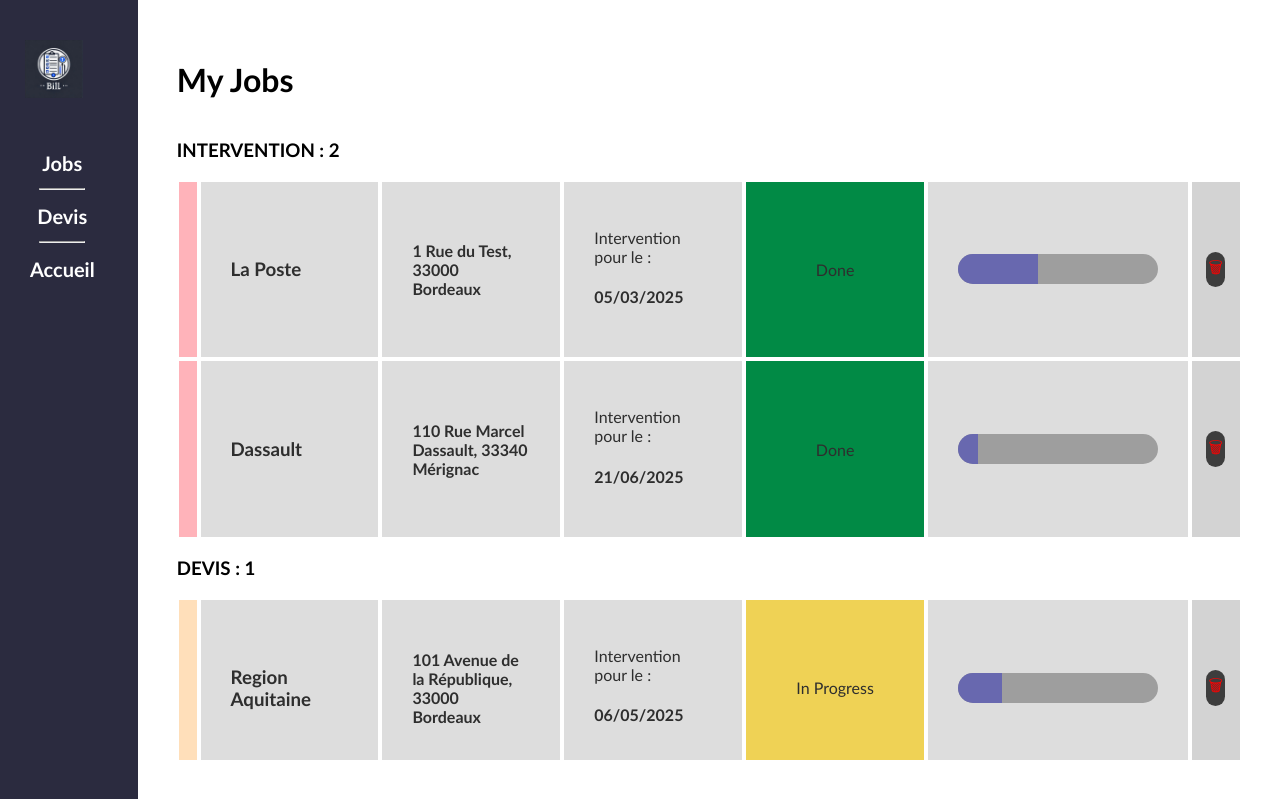
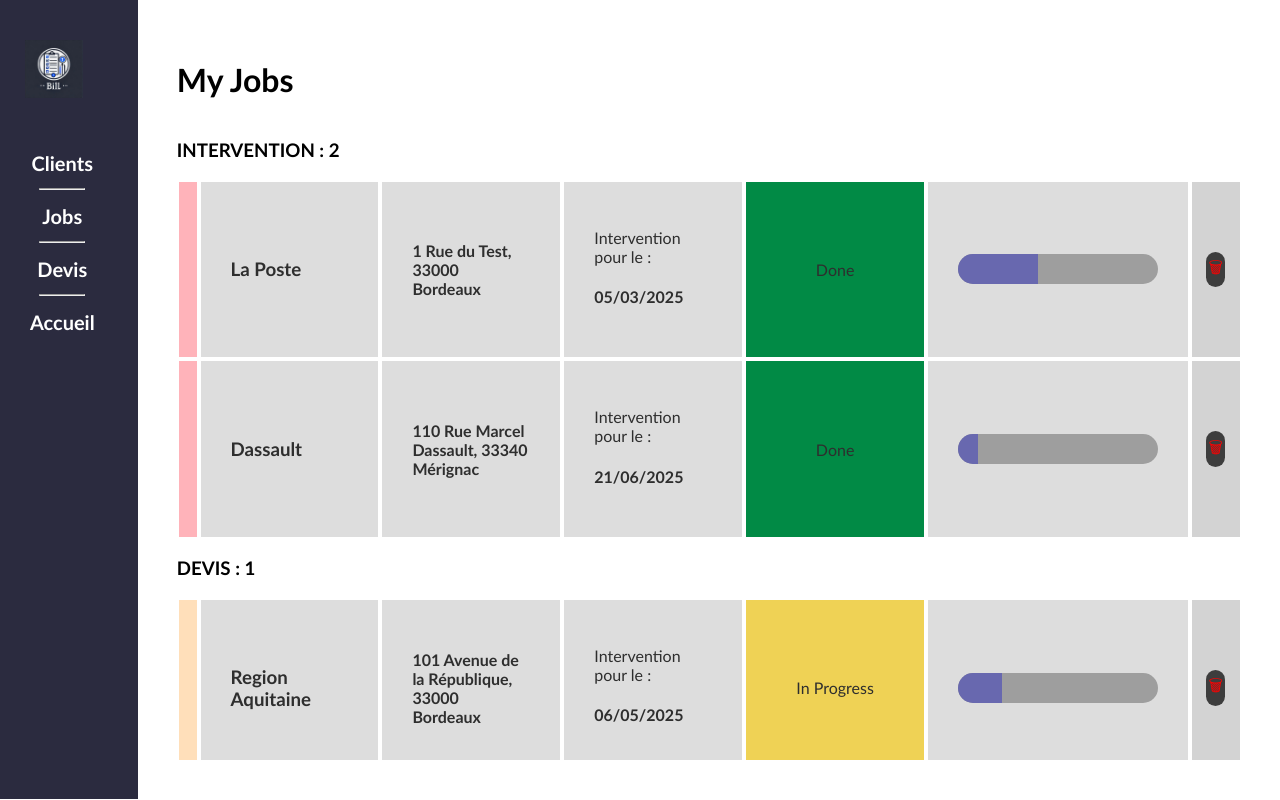
Before and after one commit to dday33480/BILL-CRM, a React (Create React App) app: page / in a window 1280 px wide. Built offline with nearby package versions, Linux system fonts and the light colour scheme; the HTML template or start-up script is replaced by a standard one; what @react-pdf/renderer would draw is missing.

Commit message:
feat: Adds Clients option to navbar

```diff
--- a/src/components/Nav.js
+++ b/src/components/Nav.js
@@ -10,6 +10,10 @@ const Nav = () => {
                 <img src={logo} alt="logo" onClick={ () => navigate("/") } />
             </div>
             <div className="controls-container">
+                <div className="icon" onClick={() => navigate('/customers')}>
+                    Clients
+                </div>
+                <hr />
                 <div className="icon" onClick={() => navigate('/jobs')}>
                     Jobs
                 </div>
```
